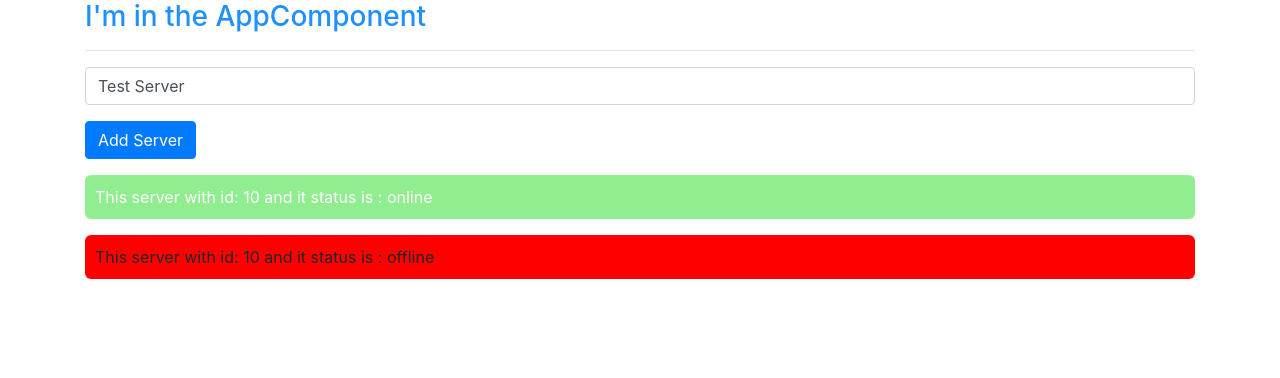
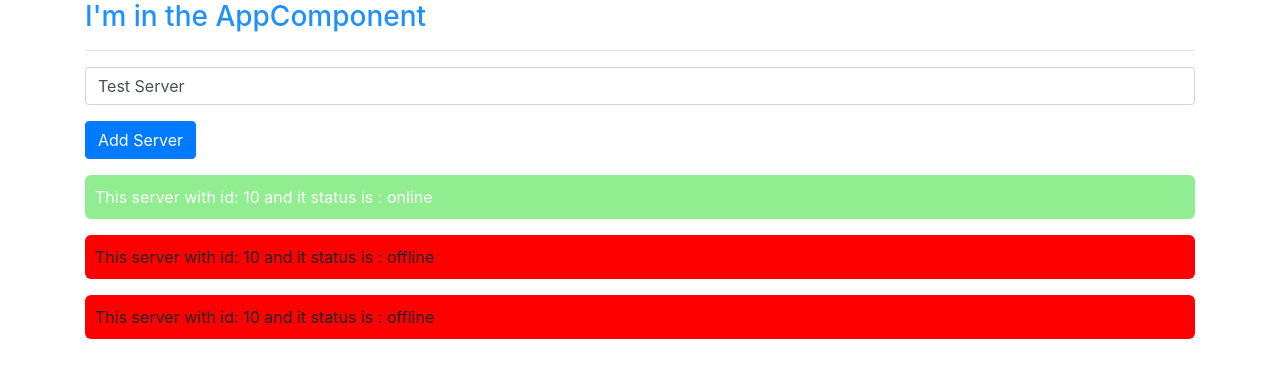
Before and after one commit to rydwan10/angular-udemy-tutorial, an Angular app: page / in a window 1280 px wide. Shown: the top 378 px of the page. Built offline with nearby package versions, Linux system fonts and the light colour scheme.

Commit message:
Looping through array with ngFor

```diff
--- a/src/app/servers/servers.component.html
+++ b/src/app/servers/servers.component.html
@@ -16,5 +16,4 @@
   <p>No server was created</p>
 </ng-template> -->
 
-<app-server></app-server>
-<app-server></app-server>
+<app-server *ngFor="let server of servers"></app-server>
--- a/src/app/servers/servers.component.ts
+++ b/src/app/servers/servers.component.ts
@@ -11,6 +11,7 @@ export class ServersComponent implements OnInit {
   serverCreationStatus = 'No server was created!';
   serverName = 'Test Server';
   serverCreated = false;
+  servers: string[] = ['Delta 1', 'Bravo 2', 'Alpha 3'];
 
   constructor() {
     setTimeout(() => {
@@ -24,6 +25,7 @@ export class ServersComponent implements OnInit {
     this.serverCreated = true;
     this.serverCreationStatus =
       'Server was created with name: ' + this.serverName;
+    this.servers.push(this.serverName);
   }
 
   onUpdateServerName(event: Event) {
```
